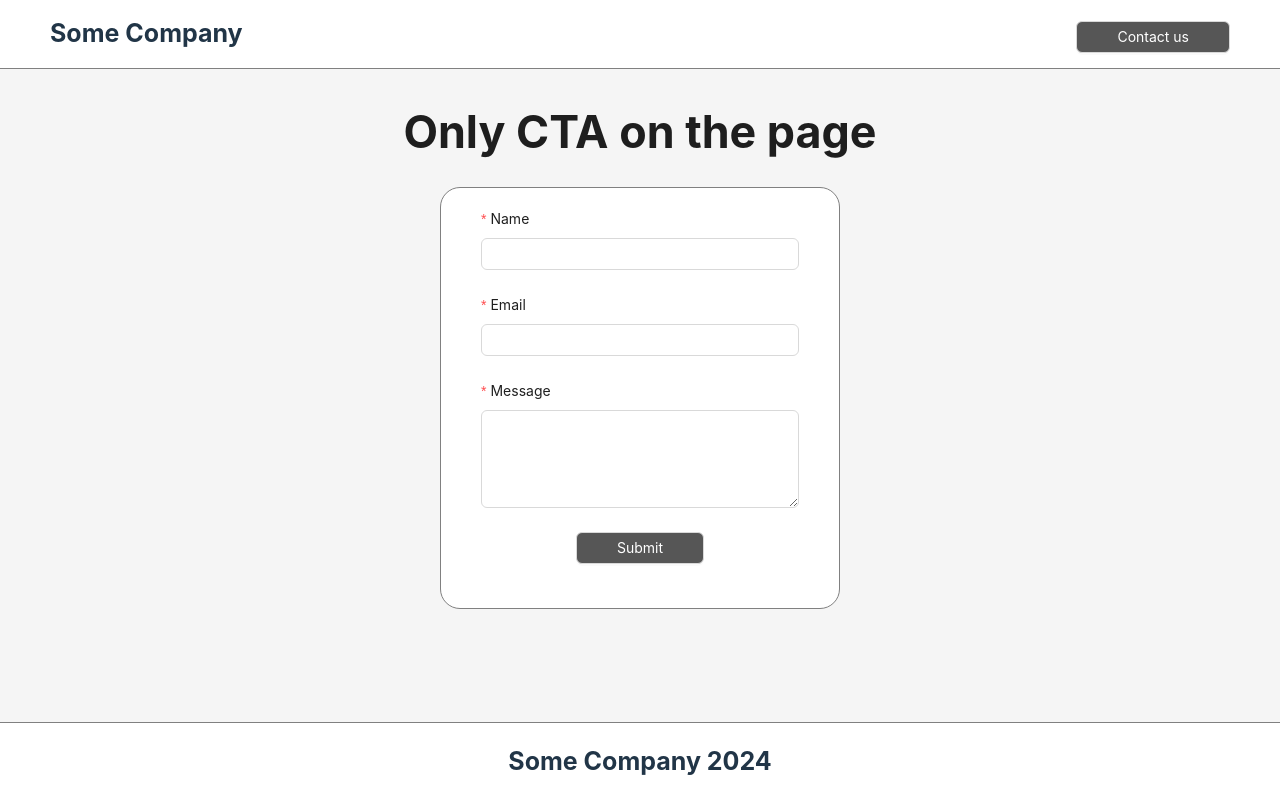
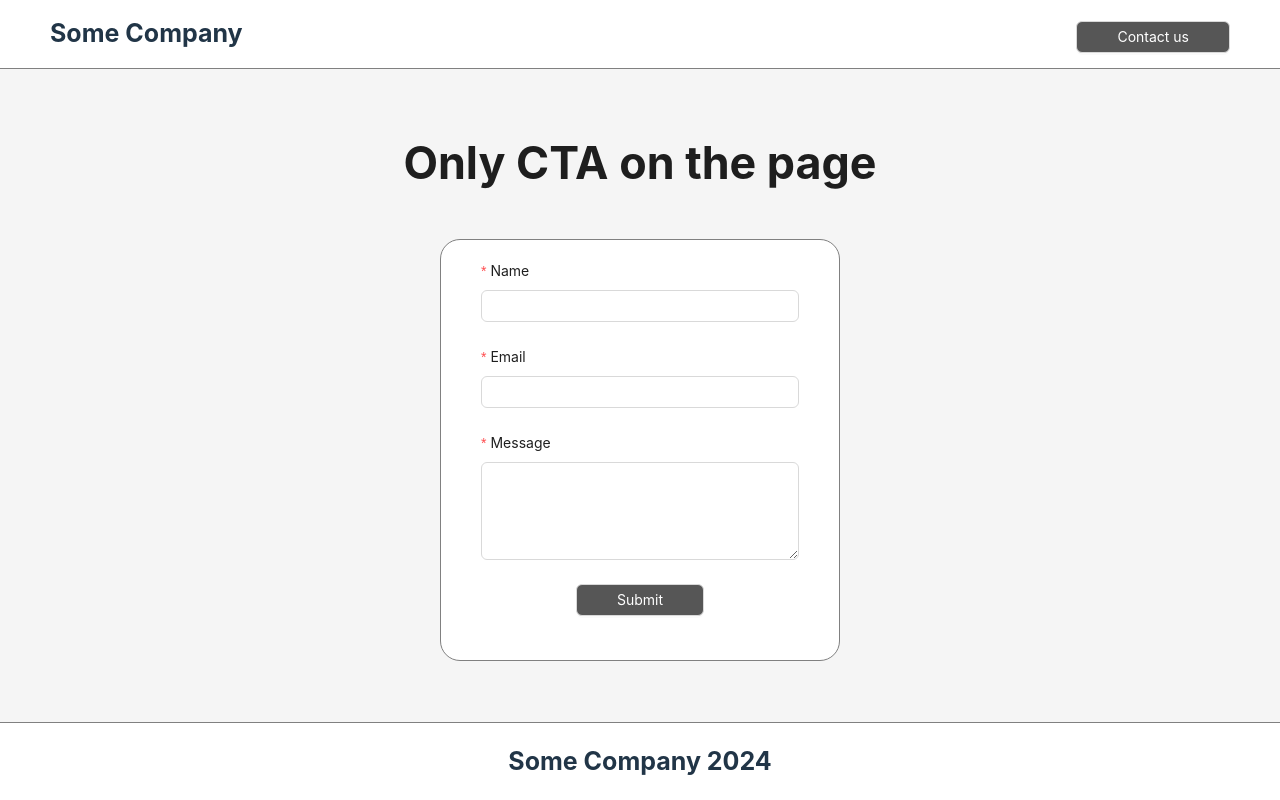
Before and after one commit to Heinzic/fullstack-form, a React (Vite) app in the folder client/: page /form in a window 1280 px wide. Built offline with nearby package versions, Linux system fonts and the light colour scheme.

Commit message:
succes mess layout

```diff
--- a/client/src/pages/FormPage.tsx
+++ b/client/src/pages/FormPage.tsx
@@ -6,6 +6,7 @@ import StyledButton from "../components/ui/StyledButton";
 import TextArea from "antd/es/input/TextArea";
 import styled from "styled-components";
 import axios from "axios";
+import { useState } from "react";
 
 interface IFormFields {
     name:string
@@ -13,8 +14,29 @@ interface IFormFields {
     message: string
 };
 
+const StyledForm = styled(Form)<FormProps>`
+    max-width: 400px;
+    width:90%;
+    margin:20px auto;
+    background-color:white;
+    padding:20px 40px;
+    border-radius:20px;
+    border:1px solid grey;
+`
+const StyledContent = styled(Content)`
+    display:flex;
+    flex-direction:column;
+    justify-content:center;
+    align-items: center;
+    margin:auto auto;
+`
+
+function FormPage() {
+    const [dataDelivered, setDataDelivered] = useState(false)
+
     const onFinish: FormProps<IFormFields>['onFinish'] = async (values) => {
         await axios.post("http://localhost:3000", values)
+        setDataDelivered((dataDelivered) => !dataDelivered)
         console.log('Success:', values);
     };
 
@@ -22,22 +44,14 @@ const onFinishFailed: FormProps<IFormFields>['onFinishFailed'] = (errorInfo) =>
         console.log('Failed:', errorInfo);
     };
 
-const StyledForm = styled(Form)<FormProps>`
-    max-width: 400px;
-    margin:20px auto;
-    background-color:white;
-    padding:20px 40px;
-    border-radius:20px;
-    border:1px solid grey;
-`
-const StyledContent = styled(Content)`
-    margin:10px 10px;
-`
-
-function FormPage() {
     return (
         <Layout style={{ textAlign:"center", minHeight:'100vh'}}>
             <Header/>
+            {dataDelivered? (
+                <StyledContent>
+                    <h1>Message generated on the server</h1>
+                </StyledContent>
+            ) : (
                 <StyledContent>
                     <h1>Only CTA on the page</h1>
                     <StyledForm
@@ -55,11 +69,19 @@ function FormPage() {
                         >
                             <Input />
                         </Form.Item>
-
                         <Form.Item<IFormFields>
                             label="Email"
                             name="email"
-                        rules={[{ required: true, message: 'Please input your email!' }]}
+                            rules={[
+                                {
+                                  type: 'email',
+                                  message: 'The input is not valid E-mail!',
+                                },
+                                {
+                                  required: true,
+                                  message: 'Please input your E-mail!',
+                                },
+                            ]}
                         >
                             <Input />
                         </Form.Item>
@@ -70,7 +92,6 @@ function FormPage() {
                         >
                             <TextArea rows={4} />
                         </Form.Item>
-
                         <Form.Item>
                             <StyledButton htmlType="submit">
                                 Submit
@@ -78,6 +99,7 @@ function FormPage() {
                         </Form.Item>
                     </StyledForm>
                 </StyledContent>
+            )}
             <Footer/>
         </Layout>
     );
```
Lines whose indentation alone changed are shown as unchanged.
